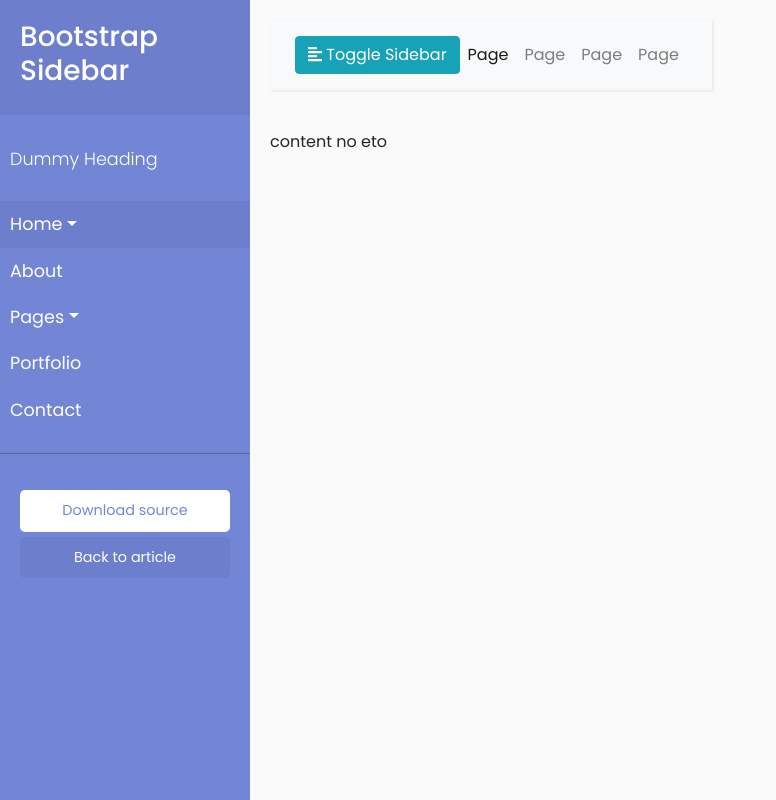
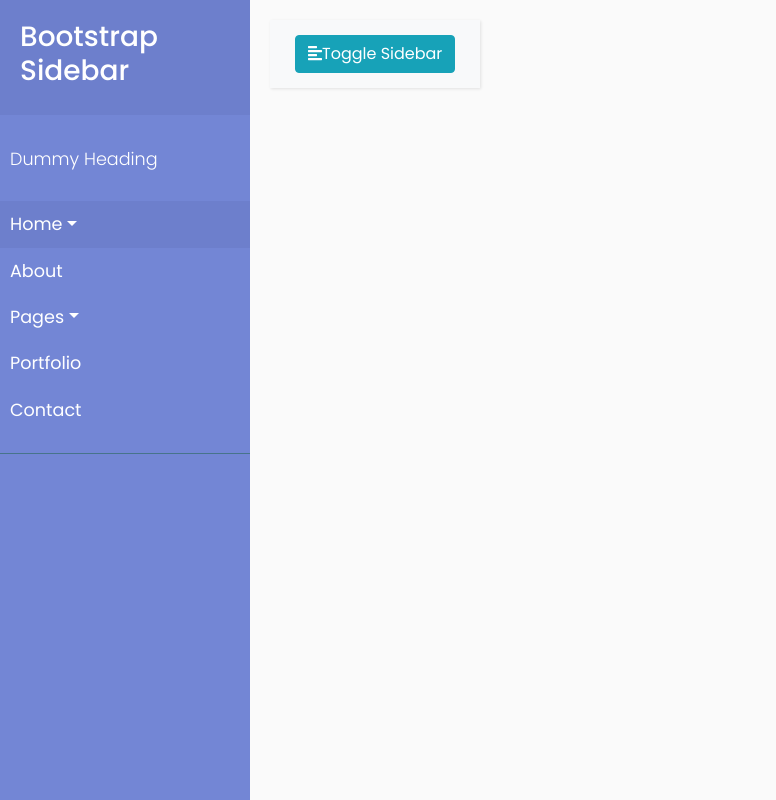
Before and after one commit to rija0340/fiangonana_mobile, a React (Vite) app: page / in a window 1280 px wide. Shown: the whole page, without its empty margins (0-776 px from the left). Built offline with nearby package versions, Linux system fonts and the light colour scheme.

Commit message:
ajustement index  - ok

```diff
--- a/index.html
+++ b/index.html
@@ -19,102 +19,8 @@
 </head>
 
 <body>
-    <div class="wrapper">
-        <!-- Sidebar  -->
-        <nav id="sidebar">
-            <div class="sidebar-header">
-                <h3>Bootstrap Sidebar</h3>
-            </div>
+    <div class="wrapper" id="wrapper">
 
-            <ul class="list-unstyled components">
-                <p>Dummy Heading</p>
-                <li class="active">
-                    <a href="#homeSubmenu" data-toggle="collapse" aria-expanded="false" class="dropdown-toggle">Home</a>
-                    <ul class="collapse list-unstyled" id="homeSubmenu">
-                        <li>
-                            <a href="#">Home 1</a>
-                        </li>
-                        <li>
-                            <a href="#">Home 2</a>
-                        </li>
-                        <li>
-                            <a href="#">Home 3</a>
-                        </li>
-                    </ul>
-                </li>
-                <li>
-                    <a href="#">About</a>
-                </li>
-                <li>
-                    <a href="#pageSubmenu" data-toggle="collapse" aria-expanded="false" class="dropdown-toggle">Pages</a>
-                    <ul class="collapse list-unstyled" id="pageSubmenu">
-                        <li>
-                            <a href="#">Page 1</a>
-                        </li>
-                        <li>
-                            <a href="#">Page 2</a>
-                        </li>
-                        <li>
-                            <a href="#">Page 3</a>
-                        </li>
-                    </ul>
-                </li>
-                <li>
-                    <a href="#">Portfolio</a>
-                </li>
-                <li>
-                    <a href="#">Contact</a>
-                </li>
-            </ul>
-
-            <ul class="list-unstyled CTAs">
-                <li>
-                    <a href="https://bootstrapious.com/tutorial/files/sidebar.zip" class="download">Download source</a>
-                </li>
-                <li>
-                    <a href="https://bootstrapious.com/p/bootstrap-sidebar" class="article">Back to article</a>
-                </li>
-            </ul>
-        </nav>
-
-        <!-- Page Content  -->
-        <div id="content">
-
-            <nav class="navbar navbar-expand-lg navbar-light bg-light">
-                <div class="container-fluid">
-
-                    <button type="button" id="sidebarCollapse" class="btn btn-info">
-                        <i class="fas fa-align-left"></i>
-                        <span>Toggle Sidebar</span>
-                    </button>
-                    <button class="btn btn-dark d-inline-block d-lg-none ml-auto" type="button" data-toggle="collapse" data-target="#navbarSupportedContent" aria-controls="navbarSupportedContent" aria-expanded="false" aria-label="Toggle navigation">
-                        <i class="fas fa-align-justify"></i>
-                    </button>
-
-                    <div class="collapse navbar-collapse" id="navbarSupportedContent">
-                        <ul class="nav navbar-nav ml-auto">
-                            <li class="nav-item active">
-                                <a class="nav-link" href="#">Page</a>
-                            </li>
-                            <li class="nav-item">
-                                <a class="nav-link" href="#">Page</a>
-                            </li>
-                            <li class="nav-item">
-                                <a class="nav-link" href="#">Page</a>
-                            </li>
-                            <li class="nav-item">
-                                <a class="nav-link" href="#">Page</a>
-                            </li>
-                        </ul>
-                    </div>
-                </div>
-            </nav>
-
-
-            content no eto
-              <div id="root"></div>
-
-        </div>
     </div>
 
     <!-- jQuery CDN - Slim version (=without AJAX) -->
--- a/src/App.jsx
+++ b/src/App.jsx
@@ -1,7 +1,10 @@
 import Index from "./raharaha/Index";
+import SideBar from "./nav/SideBar";
+import MainLayout from "./MainLayout";
 import { BrowserRouter, Routes, Route } from "react-router-dom";
 function App() {
   return (
+    <MainLayout>
         <BrowserRouter>
         <Routes>
           <Route path="raharaha/" element={<Index />} />
@@ -9,6 +12,7 @@
           <Route path="raharaha/saisie" element={<Contact />} /> */}
         </Routes>
       </BrowserRouter>
+    </MainLayout>
   )
 }
 
--- /dev/null
+++ b/src/MainLayout.jsx
@@ -0,0 +1,17 @@
+import SideBar from "./nav/SideBar";
+import NavBar from "./nav/NavBar";
+
+const MainLayout = ({ children }) => {
+ return (
+    <>
+  <SideBar></SideBar>
+  <div id="content">
+    <NavBar></NavBar>
+        {children}
+  </div>
+
+    </>
+ );
+};
+
+export default MainLayout;
--- a/src/main.jsx
+++ b/src/main.jsx
@@ -3,7 +3,7 @@
 import App from './App.jsx'
 
 
-ReactDOM.createRoot(document.getElementById('root')).render(
+ReactDOM.createRoot(document.getElementById('wrapper')).render(
   <React.StrictMode>
     <App />
   </React.StrictMode>,
--- /dev/null
+++ b/src/nav/NavBar.jsx
@@ -0,0 +1,24 @@
+import { Link } from "react-router-dom";
+
+function NavBar() {
+
+    return (
+        <>
+            <nav className="navbar navbar-expand-lg navbar-light bg-light">
+                <div className="container-fluid">
+
+                    <button type="button" id="sidebarCollapse" className="btn btn-info">
+                        <i className="fas fa-align-left"></i>
+                        <span>Toggle Sidebar</span>
+                    </button>
+                    <button className="btn btn-dark d-inline-block d-lg-none ml-auto" type="button" data-toggle="collapse" data-target="#navbarSupportedContent" aria-controls="navbarSupportedContent" aria-expanded="false" aria-label="Toggle navigation">
+                        <i className="fas fa-align-justify"></i>
+                    </button>
+                </div>
+            </nav>
+        </>
+    )
+
+}
+
+export default NavBar
--- /dev/null
+++ b/src/nav/SideBar.jsx
@@ -0,0 +1,58 @@
+import { Link } from "react-router-dom";
+function SideBar() {
+
+    return (
+        <>
+        <nav id="sidebar">
+            <div className="sidebar-header">
+                <h3>Bootstrap Sidebar</h3>
+            </div>
+
+            <ul className="list-unstyled components">
+                <p>Dummy Heading</p>
+                <li className="active">
+                    <a href="#homeSubmenu" data-toggle="collapse" aria-expanded="false" className="dropdown-toggle">Home</a>
+                    <ul className="collapse list-unstyled" id="homeSubmenu">
+                        <li>
+                            <a href="#">Raharaha </a>
+                        </li>
+                        <li>
+                            <a href="#">Home 2</a>
+                        </li>
+                        <li>
+                            <a href="#">Home 3</a>
+                        </li>
+                    </ul>
+                </li>
+                <li>
+                    <a href="#">About</a>
+                </li>
+                <li>
+                    <a href="#pageSubmenu" data-toggle="collapse" aria-expanded="false" className="dropdown-toggle">Pages</a>
+                    <ul className="collapse list-unstyled" id="pageSubmenu">
+                        <li>
+                            <a href="#">Page 1</a>
+                        </li>
+                        <li>
+                            <a href="#">Page 2</a>
+                        </li>
+                        <li>
+                            <a href="#">Page 3</a>
+                        </li>
+                    </ul>
+                </li>
+                <li>
+                    <a href="#">Portfolio</a>
+                </li>
+                <li>
+                    <a href="#">Contact</a>
+                </li>
+            </ul>
+
+        </nav>
+        </>
+    )
+
+}
+
+export default SideBar
```
Lines whose indentation alone changed are shown as unchanged.
